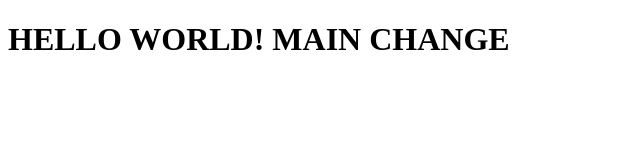
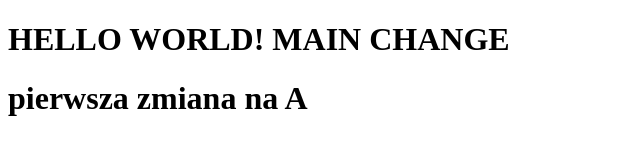
Before and after one commit to DaanJaab/testing-repository, a plain HTML site: page index.html in a window 1280 px wide. Shown: the whole page, without its empty margins (0-640 px from the left). Drawn offline with Linux system fonts and the light colour scheme.

Commit message:
Modified index.html - add <h2>

```diff
--- a/index.html
+++ b/index.html
@@ -10,6 +10,7 @@
 <body>
 <div class="container2">
 	<h1>HELLO WORLD! MAIN CHANGE</h1>
+	<h1>pierwsza zmiana na A</h1>
 </div>
 </body>
 </html>
```
